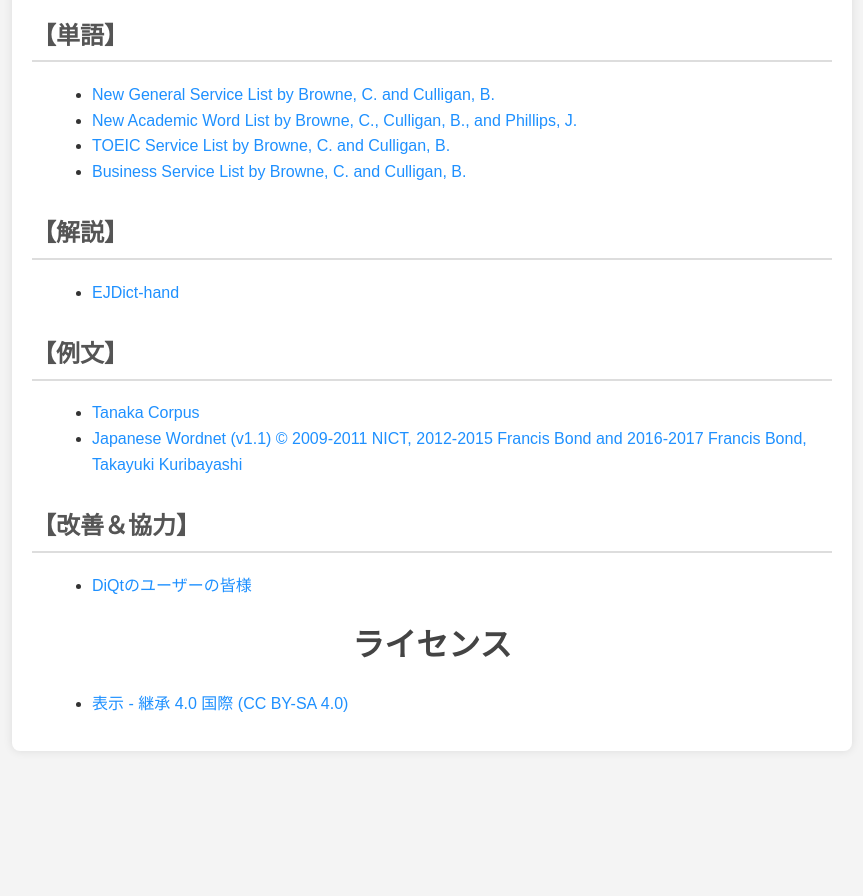
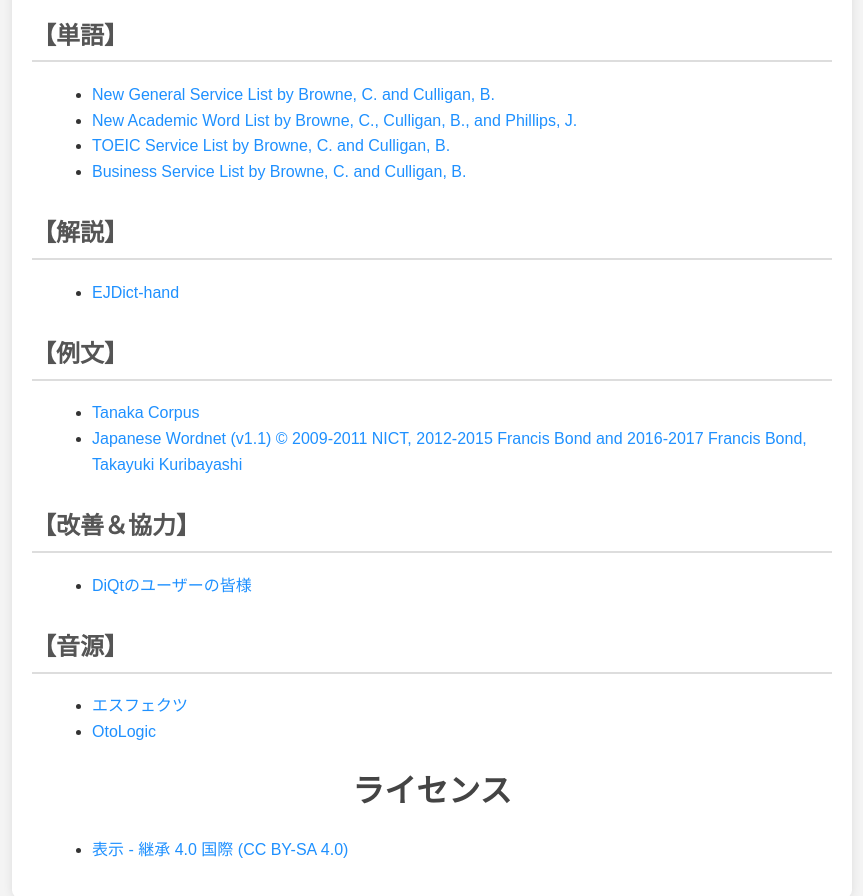
Before and after one commit to Redboar1021/Copyright, a plain HTML site: page index.html in a window 1280 px wide. Shown: the part 126-1022 px from the top of the page, without its empty margins (208-1071 px from the left). Before the commit the page ends 897 px from the top, so only its background shows below. Drawn offline with Linux system fonts and the light colour scheme.

Commit message:
Update index.html

```diff
--- a/index.html
+++ b/index.html
@@ -79,6 +79,12 @@
             <li><a href="https://www.diqt.net/ja/dictionaries/1/editors" target="_blank">DiQtのユーザーの皆様</a></li>
         </ul>
 
+        <h2>【音源】</h2>
+        <ul>
+            <li><a href="https://esffects.net" target="_blank">エスフェクツ</a></li>
+            <li><a href="https://otologic.jp/" target="_blank">OtoLogic</a></li>
+        </ul>
+
         <h1>ライセンス</h1>
         <ul>
             <li><a href="https://creativecommons.org/licenses/by-sa/4.0/deed.ja" target="_blank">表示 - 継承 4.0 国際 (CC BY-SA 4.0)</a></li>
```
